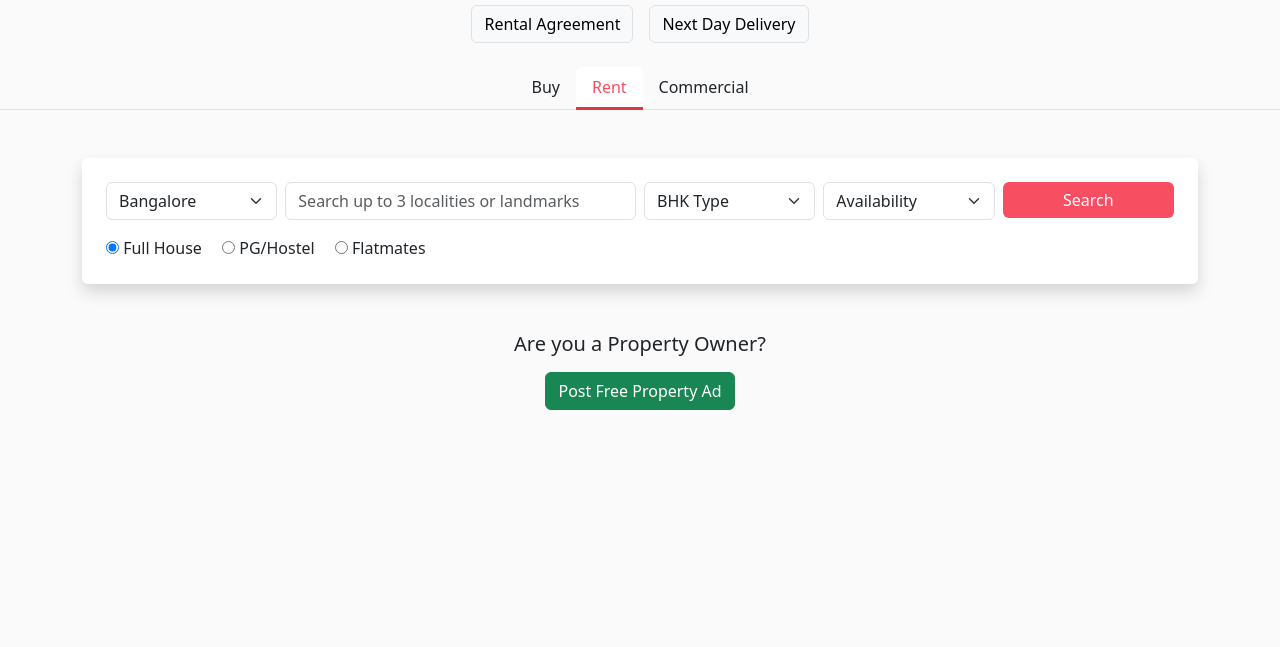
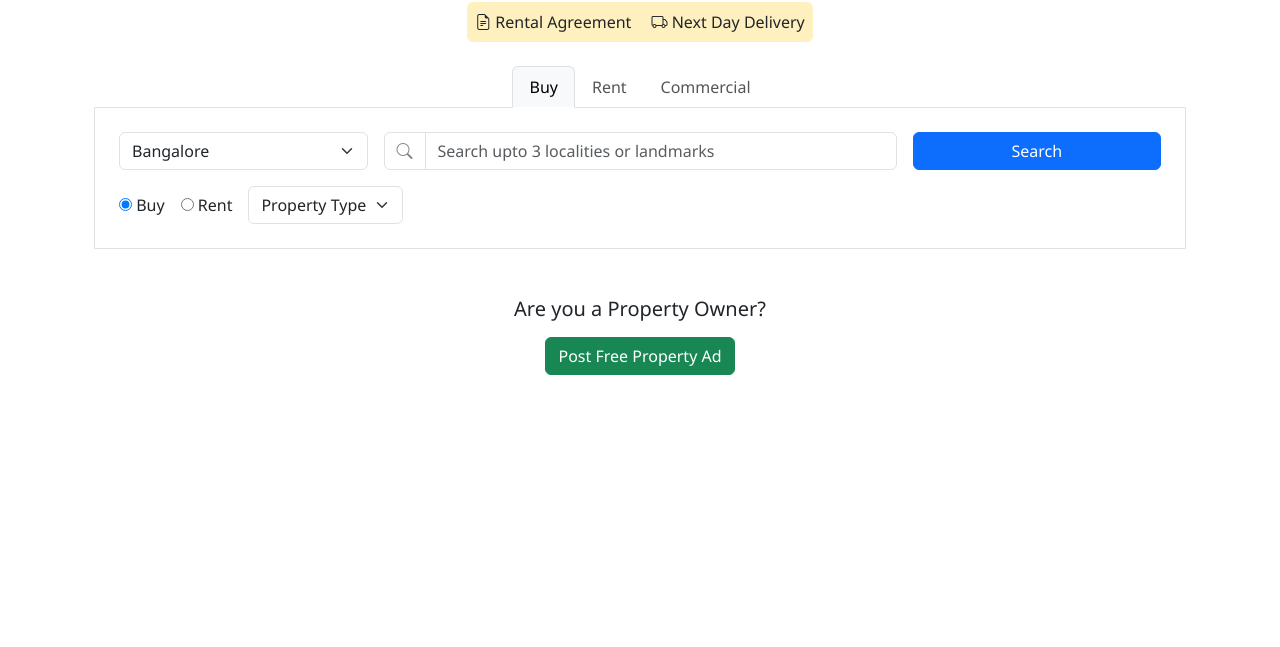
Before and after one commit to Khushi-0334/No-Broker, a plain HTML site: page index.html in a window 1280 px wide. Shown: the part 153-800 px from the top of the page. Drawn offline with nearby package versions, Linux system fonts and the light colour scheme.

Commit message:
updated files

```diff
--- a/index.html
+++ b/index.html
@@ -1,97 +1,139 @@
-<!-- index.html -->
 <!DOCTYPE html>
 <html lang="en">
 <head>
   <meta charset="UTF-8" />
-  <meta name="viewport" content="width=device-width, initial-scale=1" />
   <title>NoBroker Clone</title>
-  <link href="https://cdn.jsdelivr.net/npm/bootstrap@5.3.2/dist/css/bootstrap.min.css" rel="stylesheet" />
+  <link href="https://cdn.jsdelivr.net/npm/bootstrap@5.3.0/dist/css/bootstrap.min.css" rel="stylesheet" />
   <link rel="stylesheet" href="style.css" />
+  <link href="https://cdn.jsdelivr.net/npm/bootstrap-icons@1.10.5/font/bootstrap-icons.css" rel="stylesheet" />
 </head>
 <body>
 
   <!-- Navbar -->
   <nav class="navbar navbar-light bg-white shadow-sm px-4 py-2">
     <div class="container-fluid">
-      <a class="navbar-brand d-flex align-items-center" href="#">
-        <img src="https://www.nobroker.in/images/logo.png" alt="Logo" width="30" class="me-2">
-        <span class="fw-bold text-dark">NoBroker</span>
+      <a class="navbar-brand d-flex align-items-center gap-2" href="#">
+        <img src="Logo.png" alt="NoBroker Logo" style="height:30px;" />
+        <span class="fw-bold text-dark">NO <span style="color: gray;">BROKER</span></span>
       </a>
       <div class="d-flex align-items-center gap-3">
         <button class="btn btn-outline-secondary btn-sm">Pay Rent</button>
         <button class="btn btn-success btn-sm">For Property owners</button>
         <a href="#" class="text-primary text-decoration-none">Sign up</a>
         <a href="#" class="text-primary text-decoration-none">Log in</a>
-        <div class="dropdown">
-          <button class="btn btn-light border-0" type="button">
-            <span class="navbar-toggler-icon"></span>
-          </button>
-        </div>
+        <i class="bi bi-list fs-4 d-md-none d-block"></i>
       </div>
     </div>
   </nav>
 
-  <!-- Hero Section -->
-  <section class="text-center my-5">
-    <h2 class="fw-bold">World's Largest NoBrokerage Property Site</h2>
-    <div class="d-flex justify-content-center gap-3 mt-3">
-      <button class="btn btn-light border">Rental Agreement</button>
-      <button class="btn btn-light border">Next Day Delivery</button>
+  <!-- Content -->
+  <div class="container mt-5 text-center">
+    <h2 class="transparent-text">World's Largest NoBrokerage Property Site</h2>
+    <div class="d-flex justify-content-center mt-3 mb-4">
+      <div class="bg-warning bg-opacity-25 p-2 rounded">
+        <span class="me-3"><i class="bi bi-file-earmark-text"></i> Rental Agreement</span>
+        <span><i class="bi bi-truck"></i> Next Day Delivery</span>
+      </div>
     </div>
-    <ul class="nav nav-tabs justify-content-center mt-4">
-      <li class="nav-item">
-        <a class="nav-link text-dark" href="#">Buy</a>
+
+  <!-- Tabs -->
+  <div class="container mt-4">
+    <ul class="nav nav-tabs justify-content-center" id="propertyTab" role="tablist">
+      <li class="nav-item" role="presentation">
+        <button class="nav-link active" id="buy-tab" data-bs-toggle="tab" data-bs-target="#buy" type="button" role="tab">Buy</button>
       </li>
-      <li class="nav-item">
-        <a class="nav-link active text-danger border-danger" href="#">Rent</a>
+      <li class="nav-item" role="presentation">
+        <button class="nav-link" id="rent-tab" data-bs-toggle="tab" data-bs-target="#rent" type="button" role="tab">Rent</button>
       </li>
-      <li class="nav-item">
-        <a class="nav-link text-dark" href="#">Commercial</a>
+      <li class="nav-item" role="presentation">
+        <button class="nav-link" id="comm-tab" data-bs-toggle="tab" data-bs-target="#comm" type="button" role="tab">Commercial</button>
       </li>
     </ul>
-  </section>
 
-  <!-- Search Section -->
-  <section class="container my-4">
-    <div class="bg-white p-4 shadow rounded">
-      <div class="row g-2">
-        <div class="col-md-2">
-          <select class="form-select">
-            <option>Bangalore</option>
-            <option>Pune</option>
-            <option>Mumbai</option>
-          </select>
+    <div class="tab-content p-4 border border-top-0" id="propertyTabContent">
+      <!-- BUY -->
+      <div class="tab-pane fade show active" id="buy" role="tabpanel">
+        <div class="row g-3">
+          <div class="col-md-3">
+            <select class="form-select">
+              <option>Bangalore</option>
+              <option>Mumbai</option>
+              <option>Delhi</option>
+            </select>
+          </div>
+          <div class="col-md-6">
+            <div class="input-group">
+              <span class="input-group-text bg-white"><i class="bi bi-search"></i></span>
+              <input type="text" class="form-control" placeholder="Search upto 3 localities or landmarks" />
+            </div>
+          </div>
+          <div class="col-md-3">
+            <button class="btn btn-primary w-100">Search</button>
+          </div>
         </div>
-        <div class="col-md-4">
-          <input type="text" class="form-control" placeholder="Search up to 3 localities or landmarks">
-        </div>
-        <div class="col-md-2">
-          <select class="form-select">
-            <option>BHK Type</option>
-            <option>1 BHK</option>
-            <option>2 BHK</option>
-          </select>
-        </div>
-        <div class="col-md-2">
-          <select class="form-select">
-            <option>Availability</option>
-            <option>Immediate</option>
-            <option>Within 15 Days</option>
-          </select>
-        </div>
-        <div class="col-md-2">
-          <button class="btn btn-danger w-100">Search</button>
+        <div class="mt-3 d-flex align-items-center gap-3">
+          <div><input type="radio" id="buy1" name="buy" checked> <label for="buy1">Buy</label></div>
+          <div><input type="radio" id="rent1" name="buy"> <label for="rent1">Rent</label></div>
+          <div>
+            <select class="form-select">
+              <option>Property Type</option>
+              <option>1 RK</option>
+              <option>1 BHK</option>
+            </select>
+          </div>
         </div>
       </div>
 
-      <!-- Property type -->
-      <div class="mt-3">
-        <label class="me-3"><input type="radio" name="type" checked> Full House</label>
-        <label class="me-3"><input type="radio" name="type"> PG/Hostel</label>
-        <label><input type="radio" name="type"> Flatmates</label>
+      <!-- RENT -->
+      <div class="tab-pane fade" id="rent" role="tabpanel">
+        <div class="row g-3">
+          <div class="col-md-3">
+            <select class="form-select">
+              <option>Bangalore</option>
+              <option>Mumbai</option>
+              <option>Delhi</option>
+            </select>
+          </div>
+          <div class="col-md-6">
+            <div class="input-group">
+              <span class="input-group-text bg-white"><i class="bi bi-search"></i></span>
+              <input type="text" class="form-control" placeholder="Search upto 3 localities or landmarks" />
+            </div>
+          </div>
+          <div class="col-md-3">
+            <button class="btn btn-primary w-100">Search</button>
+          </div>
+        </div>
+        <div class="mt-3 d-flex align-items-center gap-3">
+          <div><input type="radio" id="buy2" name="rent"> <label for="buy2">Buy</label></div>
+          <div><input type="radio" id="rent2" name="rent" checked> <label for="rent2">Rent</label></div>
+          <div>
+            <select class="form-select">
+              <option>Property Type</option>
+              <option>1 RK</option>
+              <option>1 BHK</option>
+            </select>
+          </div>
+        </div>
+      </div>
+
+      <!-- COMMERCIAL -->
+      <div class="tab-pane fade" id="comm" role="tabpanel">
+        <div class="d-flex flex-wrap align-items-center gap-3 mt-3">
+          <div><input type="radio" id="buy3" name="comm"> <label for="buy3">Buy</label></div>
+          <div><input type="radio" id="rent3" name="comm" checked> <label for="rent3">Rent</label></div>
+          <div>
+            <select class="form-select">
+              <option>Property Type</option>
+              <option>Office Space</option>
+              <option>Shop</option>
+              <option>Warehouse</option>
+            </select>
+          </div>
+        </div>
       </div>
     </div>
-  </section>
+  </div>
 
   <!-- CTA -->
   <section class="text-center my-5">
@@ -99,7 +141,6 @@
     <button class="btn btn-success mt-2">Post Free Property Ad</button>
   </section>
 
-  <!-- Bootstrap JS -->
-  <script src="https://cdn.jsdelivr.net/npm/bootstrap@5.3.2/dist/js/bootstrap.bundle.min.js"></script>
+  <script src="https://cdn.jsdelivr.net/npm/bootstrap@5.3.0/dist/js/bootstrap.bundle.min.js"></script>
 </body>
 </html>
--- a/style.css
+++ b/style.css
@@ -1,21 +1,32 @@
 body {
-  background-color: #fafafa;
+  font-family: 'Segoe UI', Tahoma, Geneva, Verdana, sans-serif;
+}
+
+.transparent-text {
+  font-weight: bold;
+  font-size: 1.8rem;
+  color: rgba(0, 0, 0, 0.8);
+}
+
+.nav-tabs .nav-link {
+  font-weight: 500;
+  color: #555;
 }
 
 .nav-tabs .nav-link.active {
-  border-bottom: 3px solid #f84e62;
-  color: #f84e62 !important;
+  background-color: #f8f9fa;
+  border-color: #dee2e6 #dee2e6 #fff;
+  color: #000;
 }
 
-.nav-tabs .nav-link {
-  border: none;
+input[type="radio"] {
+  accent-color: #007bff;
 }
 
-.btn-danger {
-  background-color: #f84e62;
-  border: none;
+select.form-select {
+  min-width: 150px;
 }
 
-.btn-danger:hover {
-  background-color: #e94356;
+.input-group-text i {
+  color: #888;
 }
```
Also changed, not shown: Logo.png (added).
